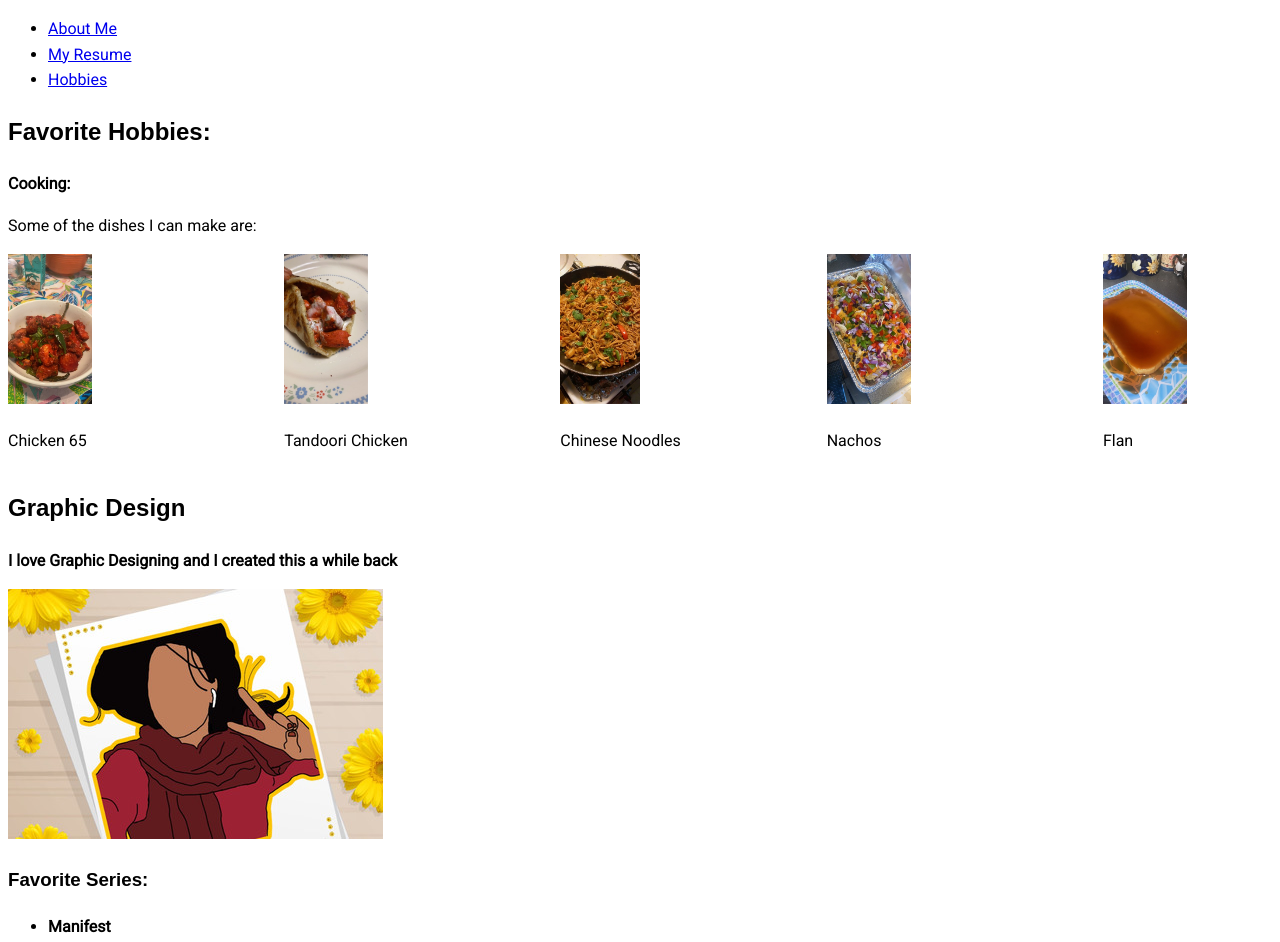
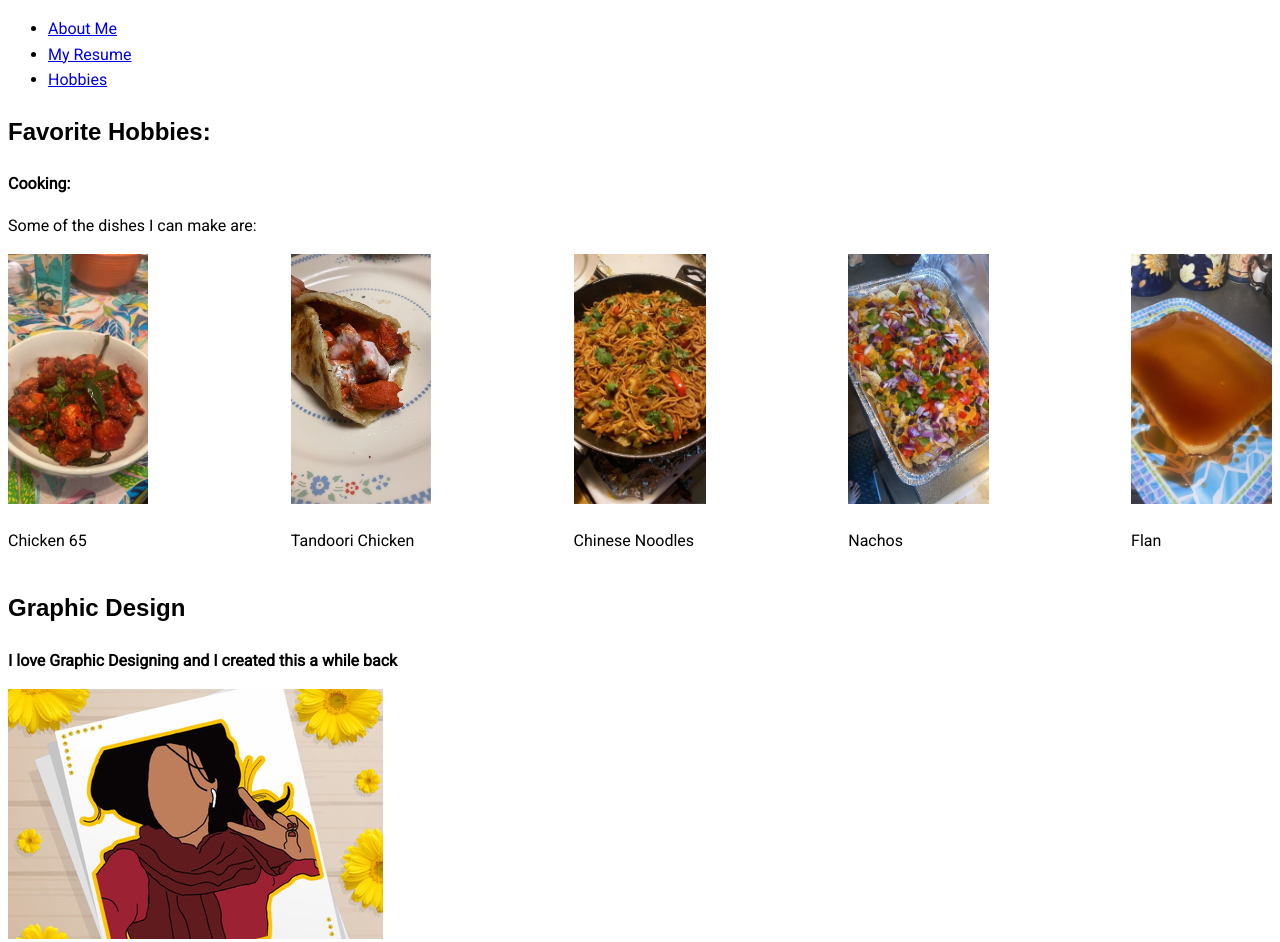
Before and after one commit to azki4/project2, a plain HTML site: page hobbies.html in a window 1280 px wide. Shown: the top 942 px of the page. Drawn offline with Linux system fonts and the light colour scheme.

Commit message:
Update styles.css

```diff
--- a/styles.css
+++ b/styles.css
@@ -40,9 +40,9 @@ header, footer, main {
 }
 
 .food-item img {
-  width: 50%;
+  width: 100%;
   height: auto;
-  max-height: 300px;
+  max-height: 250px;
 }
 
 .graphic-design {
```
